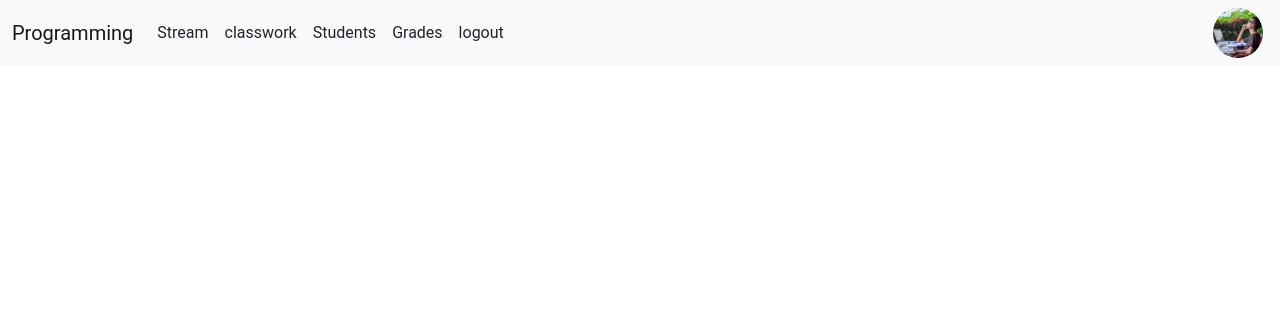
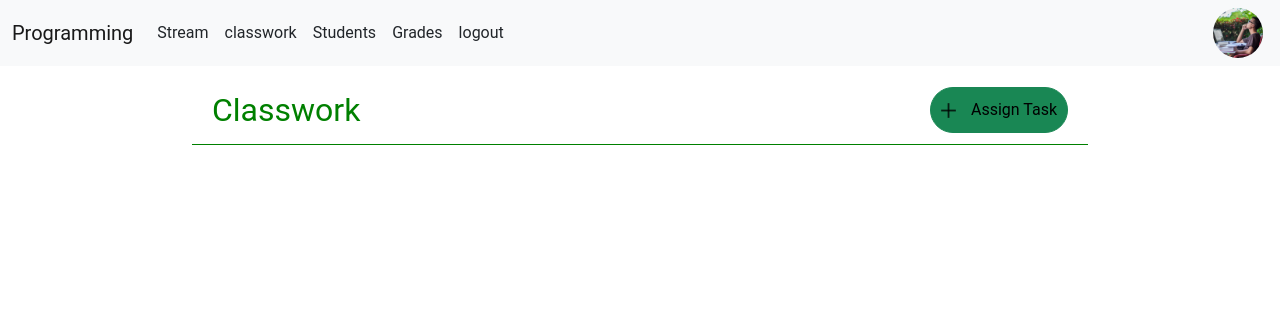
Before and after one commit to bilal-patiwala/Class101, a Django app: template TeacherPortal/templates/TeacherPortal/classwork.html in a window 1280 px wide. Shown: the top 326 px of the page. Run offline with Django 4.2, Linux system fonts and the light colour scheme; the template is opened without the code that fills it: values that come from a table or form of the project are taken from there, others are empty; data comes from the database, SQL or seed files in the repository; tables that the repository leaves empty hold one stand-in row (values such as "Sample post").

Commit message:
classwork css added

```diff
--- a/TeacherPortal/templates/TeacherPortal/classwork.html
+++ b/TeacherPortal/templates/TeacherPortal/classwork.html
@@ -1,2 +1,21 @@
 {% extends 'TeacherPortal/base.html' %}
 {% load static %}
+
+{% block title %} Classwork {% endblock title %}
+
+{% block link %} <link rel="stylesheet" href="{% static './TeacherPortal/css/classwork.css' %}"> {% endblock link %}
+
+{% block content %}
+    <section>
+       <div id="classwork-container">
+            <div id="assign-container">
+                <div style="font-size: 2em; color:green;">
+                    Classwork
+                </div>
+                <div>
+                    <button id="assign-task-btn" class="btn btn-success"> <img src="{% static './TeacherPortal/images/plus.png' %}" style="width: 15px; height: 15px;" alt=""> Assign Task</button>
+                </div>
+            </div>
+       </div>
+    </section>
+{% endblock content %}
--- /dev/null
+++ b/static/TeacherPortal/css/classwork.css
@@ -0,0 +1,23 @@
+#classwork-container{
+    width: 70%;
+    margin: auto;
+    margin-top: 20px;
+}
+
+#assign-container{
+    display: flex;
+    justify-content: space-between;
+    align-items: center;
+    padding: 0px 20px 10px 20px;
+    border-bottom:1px solid green;
+}
+
+#assign-task-btn{
+    display: flex;
+    align-content: center;
+    align-items: center;
+    gap: 15px;
+    border-radius: 30px;
+    padding: 10px;
+    color: black;
+}
```
